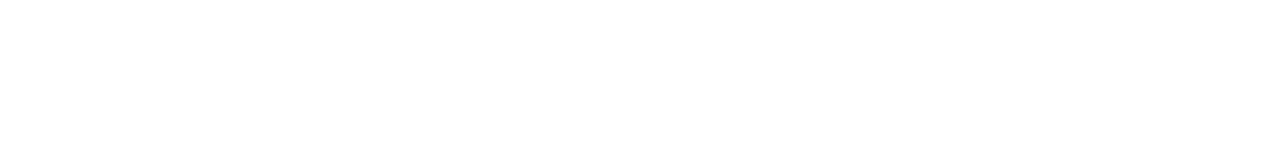
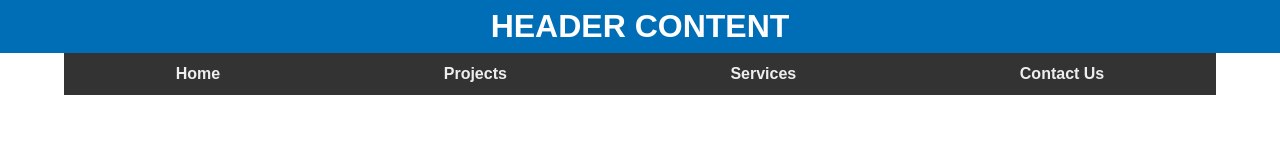
Before and after one commit to DarkZife/wdd131, a plain HTML site: page week01/basic-layout.html in a window 1280 px wide. Drawn offline with Linux system fonts and the light colour scheme.

Commit message:
adding nav and header and css

```diff
--- a/week01/basic-layout.html
+++ b/week01/basic-layout.html
@@ -3,7 +3,17 @@
 <head>
     <meta charset="UTF-8">
     <meta name="viewport" content="width=device-width, initial-scale=1.0">
-    <title>Document</title>
+    <link rel="stylesheet" href="styles/layout.css">
+    <title>Logan Dawes WDD 131</title>
+    <h1>HEADER CONTENT</h1>
+    <nav>
+	    <ul class="navigation">
+		    <li><a href="#" title="Home">Home</a></li>
+		    <li><a href="#" title="Projects">Projects</a></li>
+		    <li><a href="#" title="Services">Services</a></li>
+		    <li><a href="#" title="Contact Us">Contact Us</a></li>
+	    </ul>
+    </nav>
 </head>
 <body>
 
--- a/week01/styles/layout.css
+++ b/week01/styles/layout.css
@@ -0,0 +1,55 @@
+* {
+	margin: 0;
+	padding: 0;
+}
+
+body {
+	font-family: Arial, sans-serif;
+}
+
+h1 {
+	text-align: center;
+	background-color: rgb(0 110 182 / 1);
+	padding: 0.5rem;
+	color: #fff;
+}
+
+p {
+	text-align: center;
+}
+
+nav {
+	margin: 0 auto 2rem;
+	max-width: 90vw;
+}
+
+main {
+	margin: 1rem;
+	border: 1px solid rgb(0 0 0 / .2);
+	padding: 1rem;
+	background-color: #eee;
+}
+
+.navigation {
+	list-style: none;
+	display: flex;
+	flex-wrap: wrap;
+	background-color: #333;
+	align-items: center;
+}
+.navigation li {
+	flex: 1 1 auto; /* What is the difference between auto and 100% flex-basis? - turn on link borders to view */
+}
+.navigation a {
+	font-weight: 700;
+	display: block;
+	color: #eee;
+	padding: 0.75rem;
+	text-decoration: none;
+	text-align: center;
+}
+
+.navigation a:hover {
+	text-decoration: underline;
+	text-decoration-color: yellow;
+}
```
